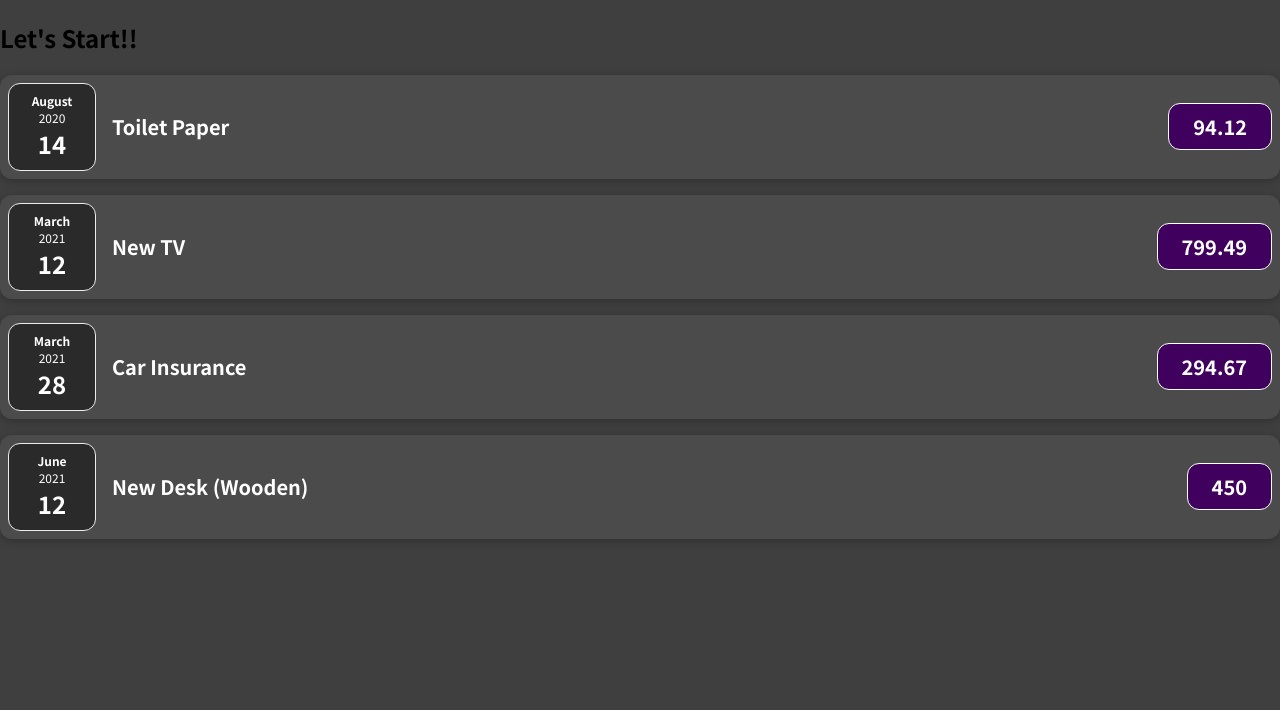
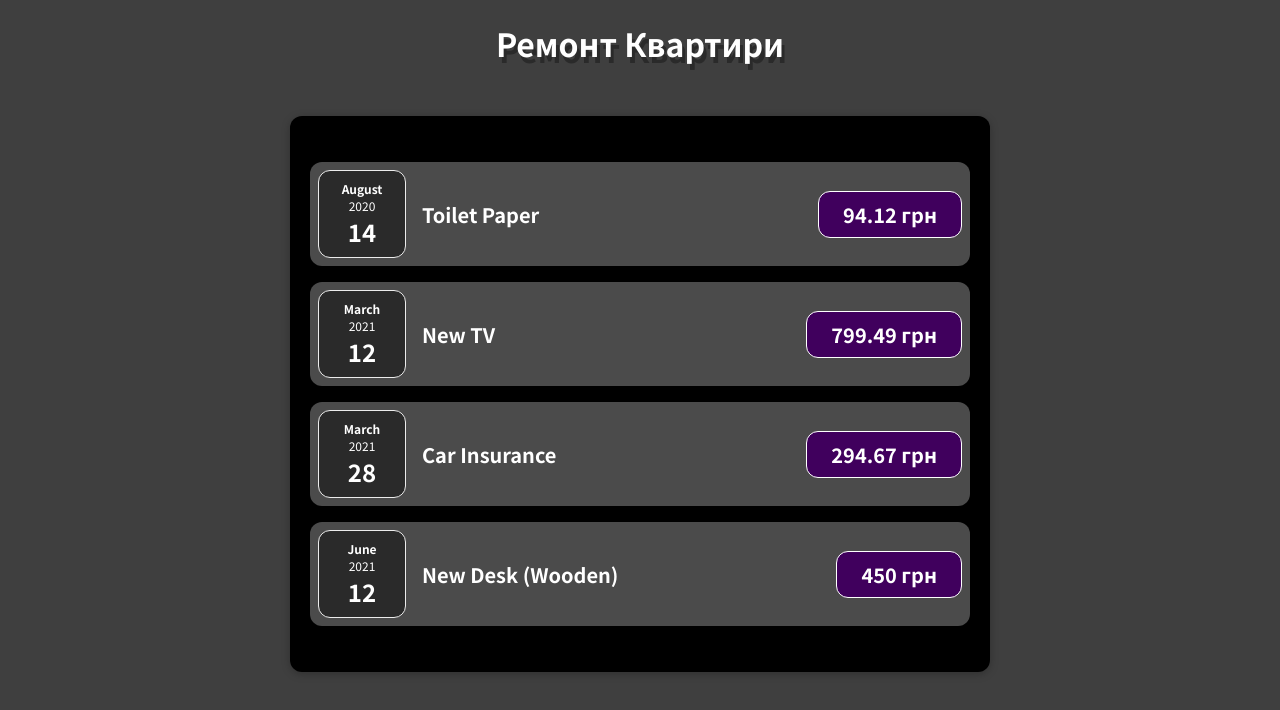
Before and after one commit to popovskyy/react, a JavaScript app: page / in a window 1280 px wide. Shown: the top 710 px of the page. Built offline with nearby package versions, Linux system fonts and the light colour scheme.

Commit message:
Card components added

```diff
--- a/src/App.js
+++ b/src/App.js
@@ -25,7 +25,7 @@ function App() {
 
     return (
         <div>
-            <h2>Let's Start!!</h2>
+            <h1>Ремонт Квартири</h1>
             <Expenses expenses={expenses}/>
         </div>
     );
--- /dev/null
+++ b/src/components/Card.css
@@ -0,0 +1,11 @@
+.card {
+	border-radius: 12px;
+	box-shadow: 0 2px 8px rgba(0, 0, 0, 0.25);
+}
+
+h1 {
+	color: white;
+	text-shadow: 3px 6px #2a2a2a;
+	text-align: center;
+	margin: 20px 0 auto;
+}
--- /dev/null
+++ b/src/components/Card.js
@@ -0,0 +1,10 @@
+import './Card.css'
+
+function Card(props) {
+	const classes = 'card ' + props.className;
+	return (
+		<div className={classes}>{props.children}</div>
+	);
+}
+
+export default Card;
--- a/src/components/ExpenseItem.css
+++ b/src/components/ExpenseItem.css
@@ -2,10 +2,8 @@
 	display: flex;
 	justify-content: space-between;
 	align-items: center;
-	box-shadow: 0 2px 8px rgba(0, 0, 0, 0.25);
 	padding: 0.5rem;
 	margin: 1rem 0;
-	border-radius: 12px;
 	background-color: #4b4b4b;
 }
 
--- a/src/components/ExpenseItem.js
+++ b/src/components/ExpenseItem.js
@@ -1,15 +1,16 @@
 import './ExpenseItem.css'
 import ExpenseDate from "./ExpenseDate";
+import Card from "./Card";
 
 function ExpenseItem(props) {
 	return (
-		<div className="expense-item">
+		<Card className="expense-item">
 			<ExpenseDate date={props.date}/>
 			<div className="expense-item__description">
 				<h2>{props.title}</h2>
-				<div className="expense-item__price">{props.amount}</div>
+				<div className="expense-item__price">{props.amount} грн</div>
 			</div>
-		</div>
+		</Card>
 	);
 }
 
--- /dev/null
+++ b/src/components/Expenses.css
@@ -0,0 +1,7 @@
+.expenses {
+	width: 100%;
+	max-width: 700px;
+	margin: 50px auto;
+	padding: 30px 20px;
+	background: black;
+}
--- a/src/components/Expenses.js
+++ b/src/components/Expenses.js
@@ -1,12 +1,14 @@
 import ExpenseItem from "./ExpenseItem";
+import './Expenses.css'
+import Card from "./Card";
 
 function Expenses({expenses}) {
 	return (
-		<div className="expenses">
+		<Card className="expenses">
 			{expenses.map(item => {
 				return  <ExpenseItem key={item.id} title={item.title} amount={item.amount} date={item.date}/>
 			})}
-		</div>
+		</Card>
 	);
 }
 
```
